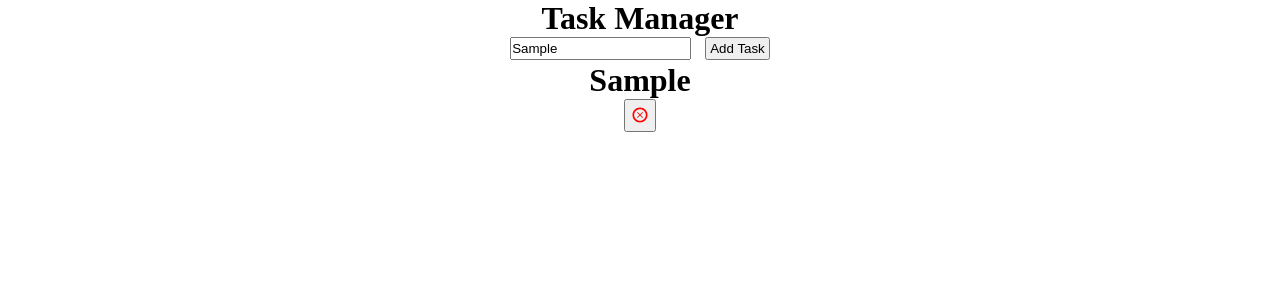
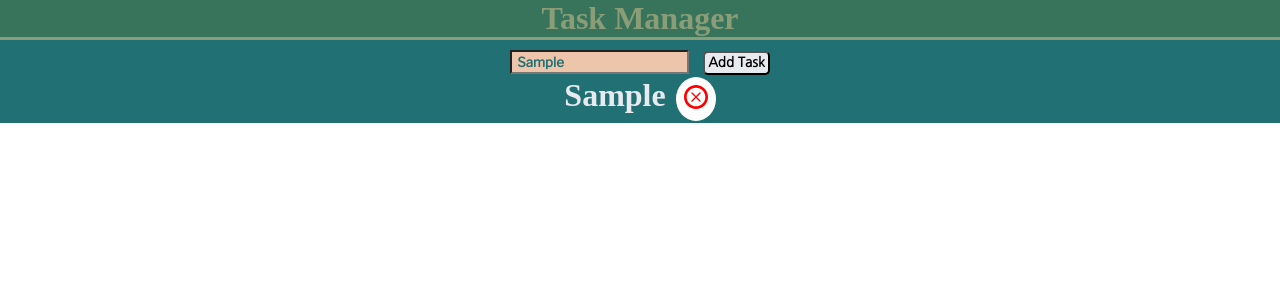
Before and after one commit to Tschram93/task-manager, a React (Create React App) app: page / in a window 1280 px wide. Both pictures are taken after typing "Sample" into the empty fields and a click on the button "Add Task". Shown: the top 300 px of the page. Built offline with nearby package versions, Linux system fonts and the light colour scheme; a web font is replaced by a local one.

Commit message:
header styling, background, button customized

```diff
--- a/src/App.css
+++ b/src/App.css
@@ -6,12 +6,19 @@
   padding: 0;
 }
 
+.container
+h1 {
+  color: #E7EAEF;
+  margin-right: 10px;
+}
+
 input {
   margin-right: 5px;
   padding: 2px 0px;
 }
 
 .App {
+  background-color: #217074;
   text-align: center;
 }
 
@@ -19,9 +26,18 @@ input {
 
 }
 
+.container {
+  display: flex;
+  justify-content: center;
+}
+
 .deleteButton {
+  background-color: #fff;
+  border: none;
+  border-radius: 50%;
   color: red;
-  font-size: 1.25rem;
+  cursor: pointer;
+  font-size: 2rem;
   padding: 4px 4px 0px 4px;
 }
 
@@ -30,6 +46,18 @@ padding: 2px 0px;
 }
 
 #taskButton {
+  background-color: #E7EAEF;
+  border-radius: 5px;
+  font-family: 'Nanum Gothic';
+  font-weight: 800;
   margin-left: 5px;
   padding: 2px 3px;
 }
+
+#input-box {
+  background-color: #EDC5AB;
+  color: #217074;
+  font-family: 'Libre Franklin', sans-serif;
+  font-weight: 600;
+  padding-left: 5px;
+}
--- a/src/App.js
+++ b/src/App.js
@@ -1,6 +1,9 @@
+import Header from './Components/Header';
 import { useState } from 'react';
 import * as TiIcons from 'react-icons/ti';
 import './App.css';
+
+// Taking break 26:01 ReactJS Course [5] Todo List Tutorial
 
 function App() {
 	// Want the tasks put into an array, which we are using useState for
@@ -24,16 +27,16 @@ function App() {
 	const handleChange = (event) => {
 		setNewTask(event.target.value);
 	};
-	{
+
 		/* created function to handle the input
 and add it as a string value */
-	}
+
 
 	return (
 		<div className='App'>
-			<h1>Task Manager</h1>
+			<Header />
 			<div className='addTask'>
-				<input onChange={handleChange} />{' '}
+				<input id='input-box' onChange={handleChange} />{' '}
 				{/* Whenever typed within input we update the state of newTask */}
 				<button onClick={addTask} id='taskButton'>
 					Add Task
@@ -42,7 +45,7 @@ and add it as a string value */
 			<div className='list'>
 				{/* using map to output each value in taskList as an h1 */}
 				{taskList.map((task) => (
-					<div>
+					<div className='container'>
 						{/* div to group the h1 and button (delete) together */}
 						<h1>{task}</h1>
 						<button
--- /dev/null
+++ b/src/Components/Header.css
@@ -0,0 +1,9 @@
+.head-section {
+    background-color: #37745B;
+    border-bottom: 3px solid #8B9D77;
+    margin-bottom: 10px
+}
+
+#title {
+    color: #8B9D77;
+}
--- /dev/null
+++ b/src/Components/Header.jsx
@@ -0,0 +1,12 @@
+import React from 'react';
+import './Header.css';
+
+const Header = () => {
+    return (
+        <div className='head-section'>
+            <h1 id="title">Task Manager</h1>
+        </div>
+    );
+}
+
+export default Header;
```
